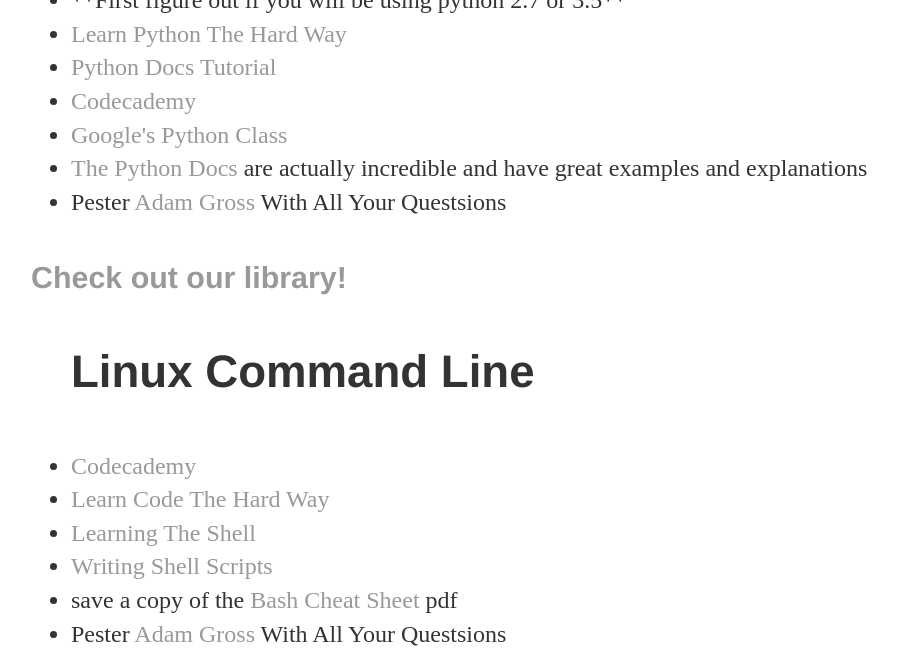
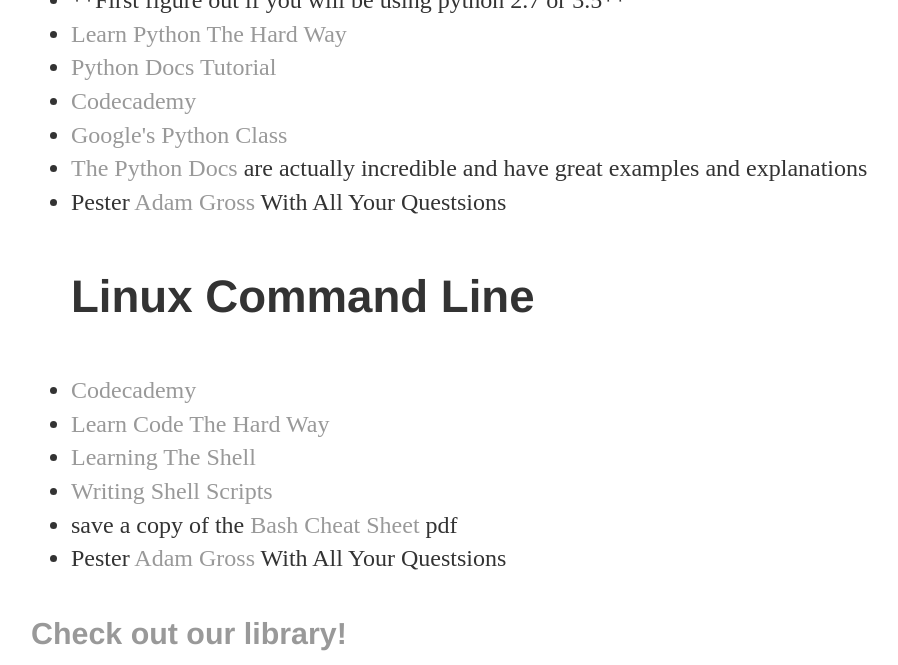
Before and after one commit to VandyApps/adamMgross.github.io, a Jekyll site: the page built from resources/index.html, in a window 1280 px wide and 900 px high, scrolled down 2342 px, cut to the strip 0-665 px from the top of the window. Shown: the whole strip, without its empty margins (161-1059 px from the left). Built offline with Jekyll 4.4.1, drawn with Linux system fonts in a browser that asks for light colours; some of the changed lines change nothing that is shown.

Commit message:
Automated commit message.

```diff
--- a/resources/index.html
+++ b/resources/index.html
@@ -53,7 +53,6 @@
 				<li><a href="https://docs.python.org/">The Python Docs</a> are actually incredible and have great examples and explanations</li>
                 <li>Pester <a href="mailto:adam.m.gross.1@vanderiblt.edu">Adam Gross</a> With All Your Questsions</li>
 				</ul>
-                <h4><a href="/library">Check out our library!</a></h4>
 			<ul class="linux">
                 <h4>Linux Command Line</h4>
 				<li><a href="https://www.codecademy.com/learn/learn-the-command-line">Codecademy</a></li>
@@ -63,4 +62,5 @@
 				<li>save a copy of the <a href="http://cli.learncodethehardway.org/bash_cheat_sheet.pdf">Bash Cheat Sheet</a> pdf</li>
                 <li>Pester <a href="mailto:adam.m.gross.1@vanderiblt.edu">Adam Gross</a> With All Your Questsions</li>
 				</ul>
+                <h4><a href="/library">Check out our library!</a></h4>
 		</div>
```
